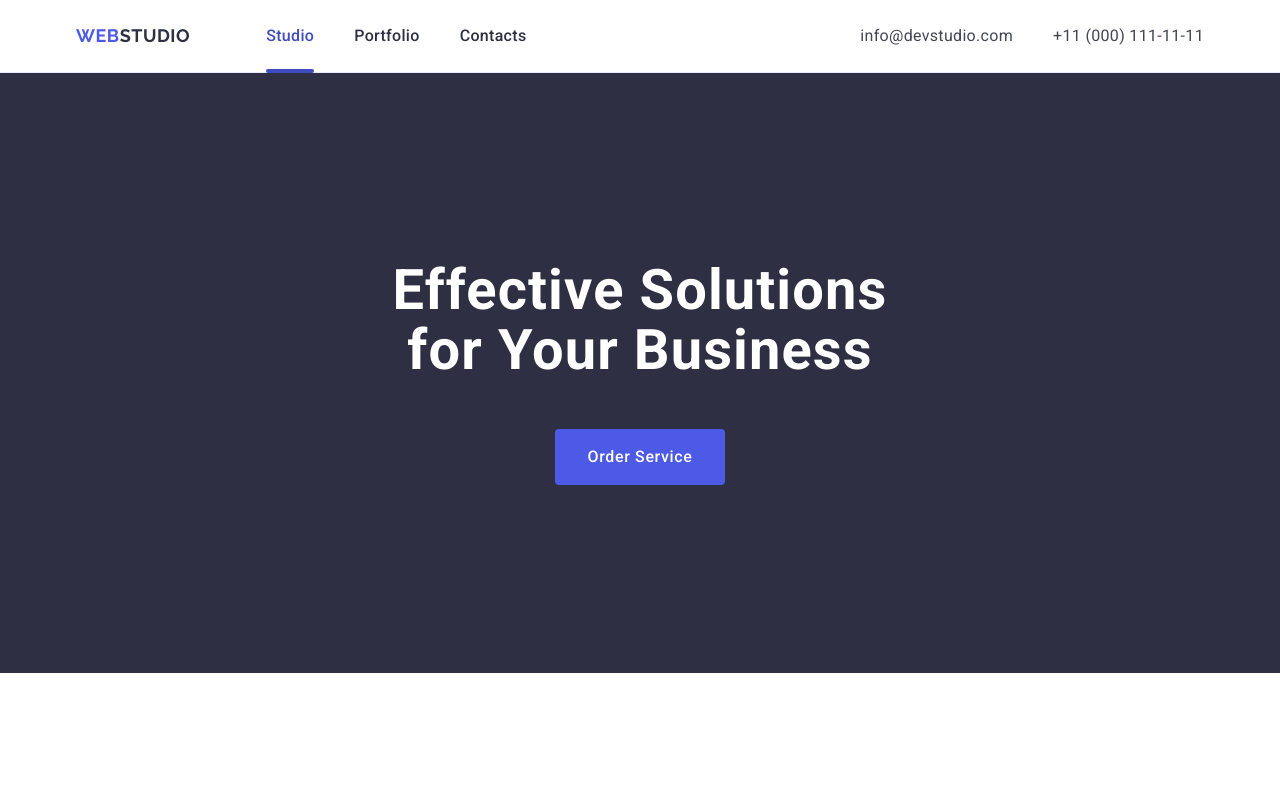
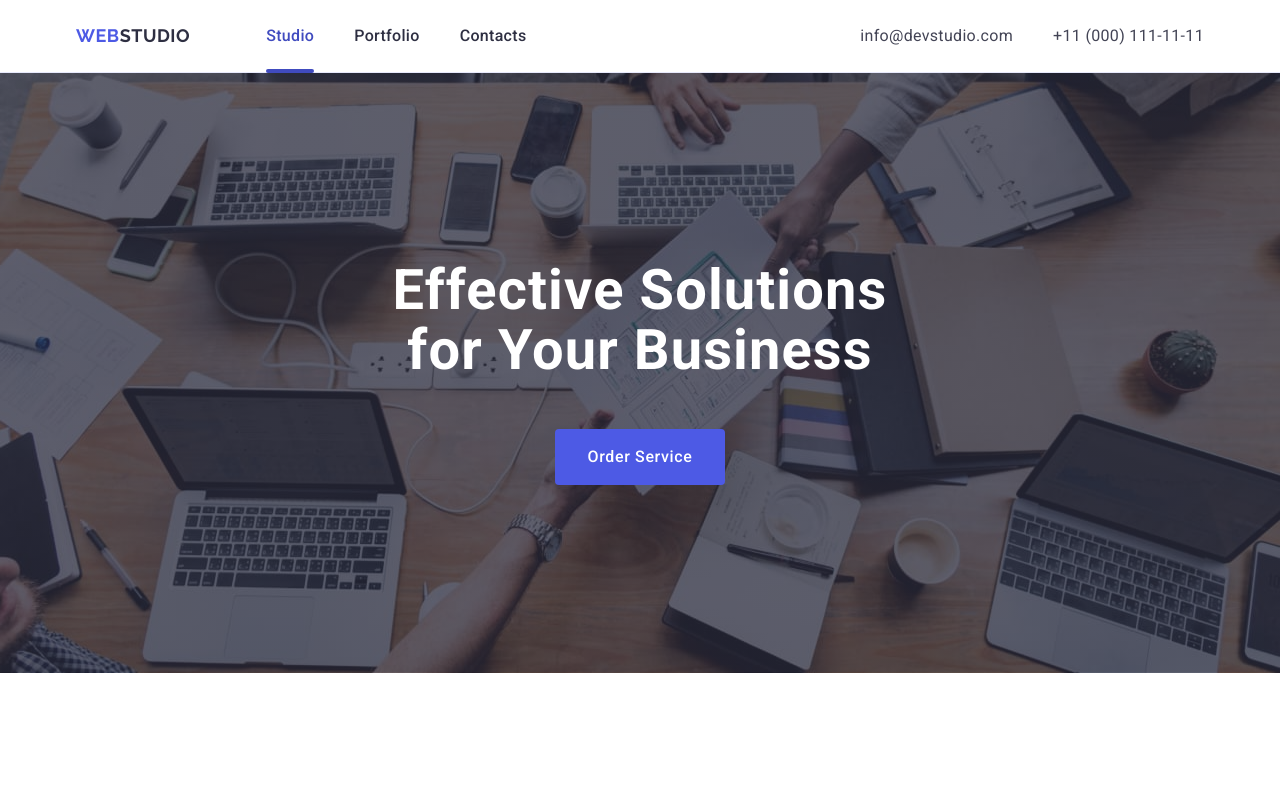
Before and after one commit to Elina-Sharlai/goit-markup-hw-04, a plain HTML site: page index.html in a window 1280 px wide. Shown: the top 789 px of the page. Drawn offline with nearby package versions, Linux system fonts and the light colour scheme.

Commit message:
add markup

```diff
--- a/css/styles.css
+++ b/css/styles.css
@@ -220,7 +220,7 @@ img {
       rgba(46, 47, 66, 0.7),
       rgba(46, 47, 66, 0.7)
     ),
-    url('../images/hw4/people-office.jpg');
+    url('../images/people-office.jpg');
   background-repeat: no-repeat;
   background-position: center;
   background-size: cover;
```
